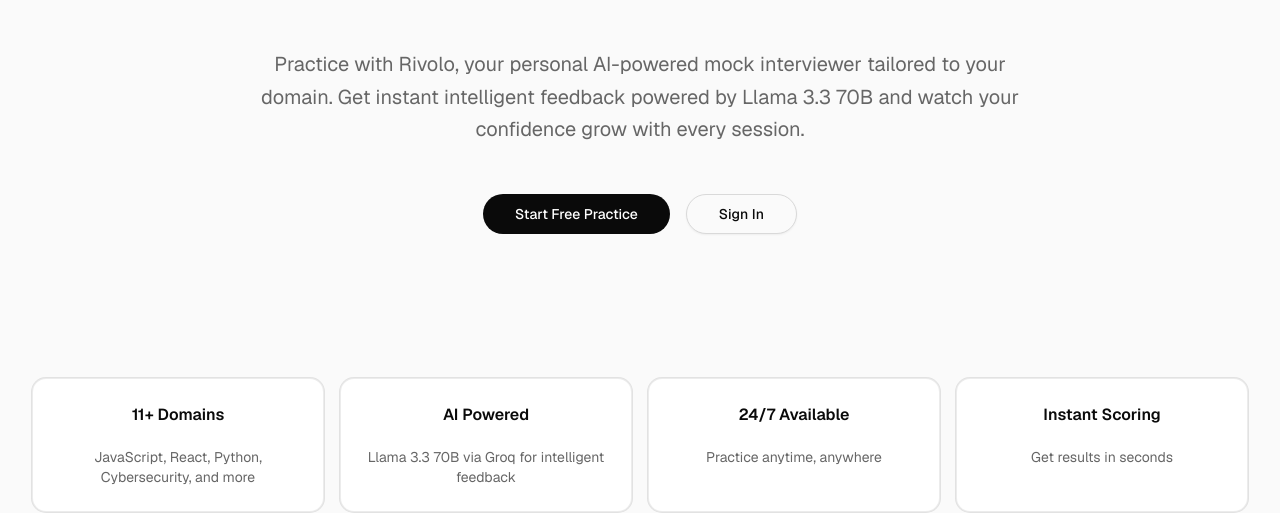
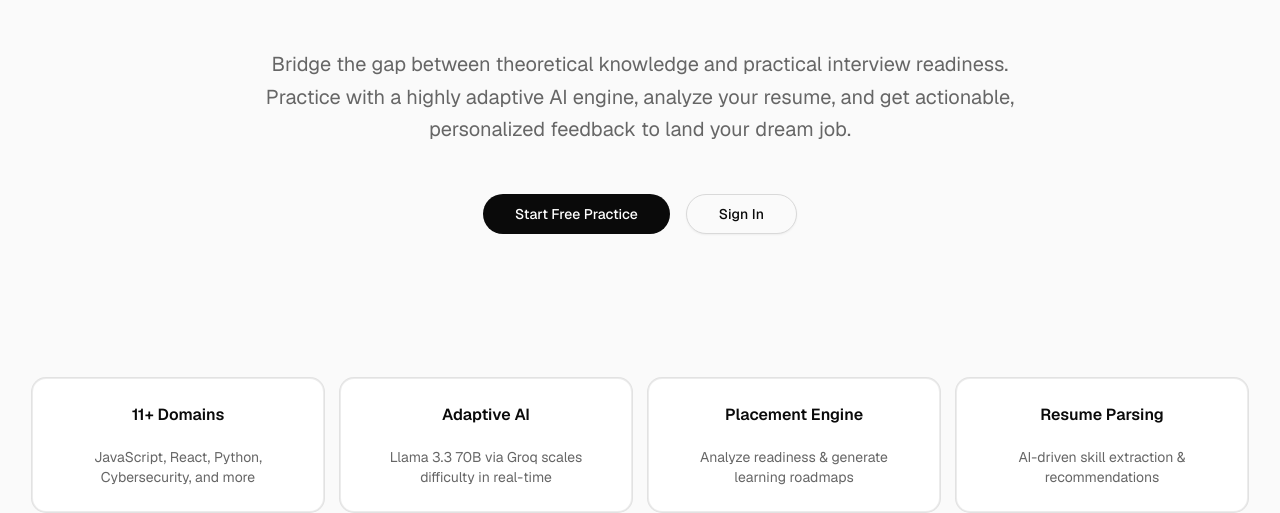
Before and after one commit to kairos-ix/rivolo-ai-interview, a Next.js app in the folder client/: page / in a window 1280 px wide. Shown: the part 287-800 px from the top of the page. Built offline with nearby package versions, Linux system fonts and the light colour scheme; no server answers.

Commit message:
feat: update landing page copy to reflect new features and internship status

```diff
--- a/client/app/page.tsx
+++ b/client/app/page.tsx
@@ -44,22 +44,22 @@
         "Receive real-time constructive feedback after each answer to help you improve immediately.",
     },
     {
-      icon: <BarChart className="w-8 h-8 text-primary" />,
-      title: "Performance Scoring",
+      icon: <TrendingUp className="w-8 h-8 text-primary" />,
+      title: "Placement Readiness",
       description:
-        "Get scored on each interview and track your improvement across different domains.",
+        "Get categorized as 'Placement Ready' and receive personalized roadmaps to bridge your specific knowledge gaps.",
     },
     {
-      icon: <RefreshCw className="w-8 h-8 text-primary" />,
-      title: "Multiple Attempts",
+      icon: <FileText className="w-8 h-8 text-primary" />,
+      title: "Resume Analysis",
       description:
-        "Practice unlimited interviews across all domains to build confidence and expertise.",
+        "Upload your resume to extract skills, gauge your experience level, and get tailored domain recommendations.",
     },
     {
-      icon: <Lightbulb className="w-8 h-8 text-primary" />,
-      title: "Smart Follow-ups",
+      icon: <Users className="w-8 h-8 text-primary" />,
+      title: "Mentor Reviews",
       description:
-        "AI generates contextual follow-up questions based on your previous answers to dive deeper.",
+        "Verified mentors can review your AI interview transcripts and provide nuanced, human-in-the-loop guidance.",
     },
   ];
 
@@ -174,7 +174,7 @@
     },
     {
       q: "Who created Rivolo?",
-      a: "Rivolo was created by Sahil (also known as kairos), an aspiring software engineer. It's built to democratize high-quality technical interview prep.",
+      a: "Rivolo was developed by Sahil (kairos) as part of an internship program to demonstrate advanced full-stack development, AI integration, and robust security practices.",
     },
   ];
 
@@ -197,9 +197,9 @@
             </h1>
           </div>
           <p className="text-lg md:text-xl text-muted-foreground max-w-3xl mx-auto leading-relaxed">
-            Practice with Rivolo, your personal AI-powered mock interviewer tailored to your domain.
-            Get instant intelligent feedback powered by Llama 3.3 70B and watch your confidence grow with
-            every session.
+            Bridge the gap between theoretical knowledge and practical interview readiness.
+            Practice with a highly adaptive AI engine, analyze your resume, and get actionable,
+            personalized feedback to land your dream job.
           </p>
           <div className="flex flex-col sm:flex-row gap-4 justify-center pt-4">
             <Button
@@ -229,9 +229,9 @@
               label: "11+ Domains",
               value: "JavaScript, React, Python, Cybersecurity, and more",
             },
-            { label: "AI Powered", value: "Llama 3.3 70B via Groq for intelligent feedback" },
-            { label: "24/7 Available", value: "Practice anytime, anywhere" },
-            { label: "Instant Scoring", value: "Get results in seconds" },
+            { label: "Adaptive AI", value: "Llama 3.3 70B via Groq scales difficulty in real-time" },
+            { label: "Placement Engine", value: "Analyze readiness & generate learning roadmaps" },
+            { label: "Resume Parsing", value: "AI-driven skill extraction & recommendations" },
           ].map((stat, i) => (
             <Card
               key={i}
```
